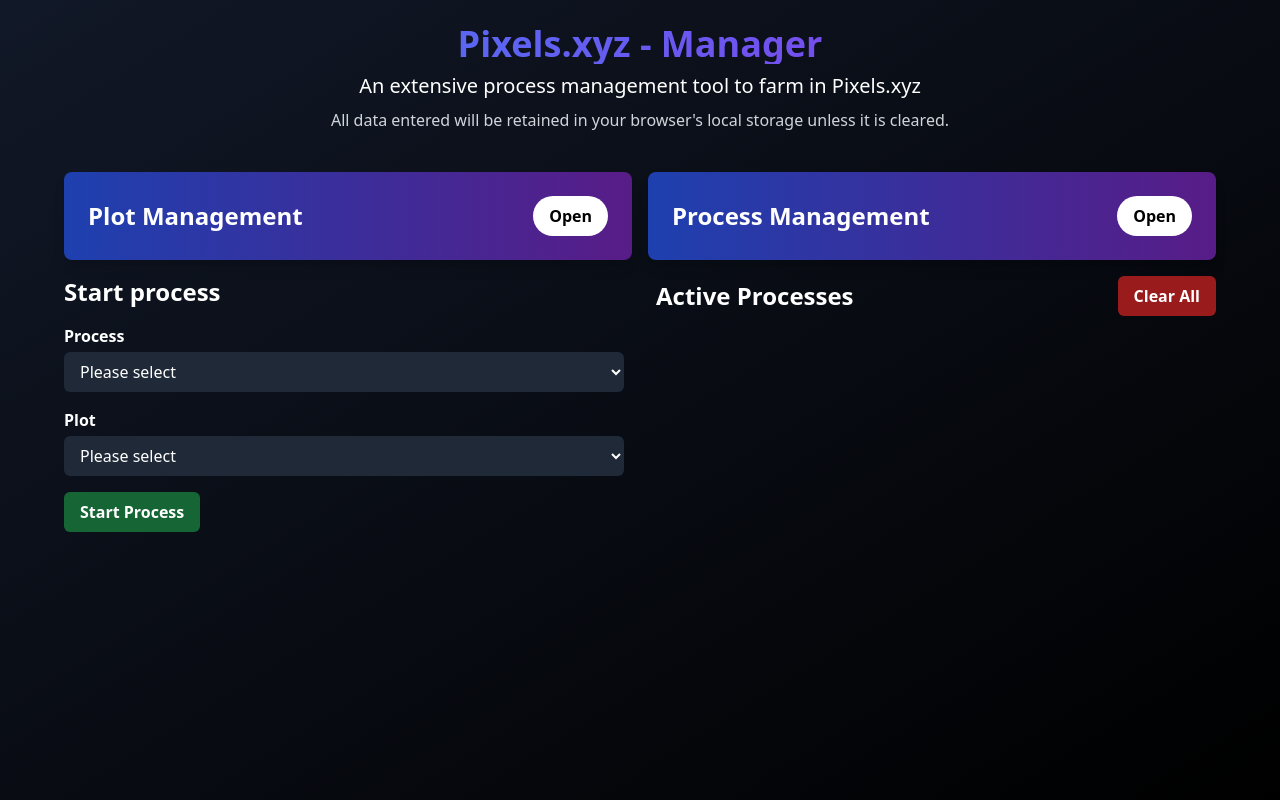
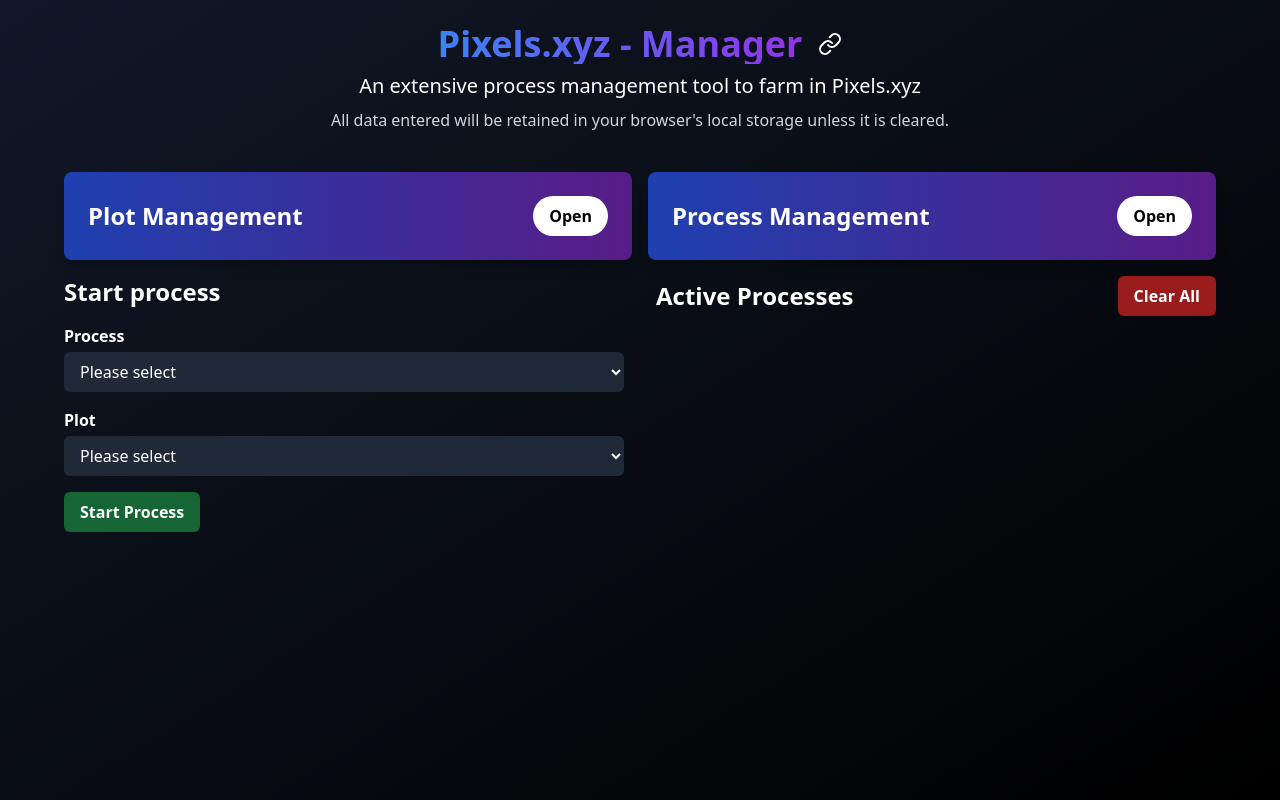
Before and after one commit to navopw/pixels-manager, a React (Vite) app: page / in a window 1280 px wide. Built offline with nearby package versions, Linux system fonts and the light colour scheme.

Commit message:
Add github link

```diff
--- a/package.json
+++ b/package.json
@@ -11,6 +11,7 @@
 	},
 	"dependencies": {
 		"dayjs": "^1.11.10",
+		"lucide-react": "^0.367.0",
 		"react": "^18.2.0",
 		"react-dom": "^18.2.0",
 		"react-router-dom": "^6.21.2",
--- a/src/App.tsx
+++ b/src/App.tsx
@@ -1,6 +1,7 @@
 import { useState, useEffect } from "react";
 import dayjs from "dayjs";
 import { v4 as uuidv4 } from "uuid";
+import { Link } from "lucide-react";
 
 type Plot = {
 	id: number;
@@ -237,9 +238,17 @@
 	return (
 		<div className="min-h-screen bg-gradient-to-br from-gray-900 to-black p-6 text-white">
 			<header className="text-center mb-10">
+				<div className="flex items-center justify-center space-x-4">
 					<h1 className="text-4xl font-bold text-transparent bg-clip-text bg-gradient-to-r from-blue-500 to-purple-600">
 						Pixels.xyz - Manager
 					</h1>
+					<div>
+						<a href="https://github.com/navopw/pixels-manager" target="_blank" rel="noopener noreferrer">
+							<Link className="text-white cursor-pointer">GitHub Repository</Link>
+						</a>
+					</div>
+				</div>
+
 				<p className="text-xl mt-2">An extensive process management tool to farm in Pixels.xyz</p>
 				<p className="text-md text-gray-300 mt-2">
 					All data entered will be retained in your browser's local storage unless it is cleared.
@@ -505,7 +514,9 @@
 						</div>
 
 						<div className="space-y-6">
-							{activeProcesses.sort((a, b) => getRemainingTimeUnix(b) - getRemainingTimeUnix(a)).map(activeProcess => {
+							{activeProcesses
+								.sort((a, b) => getRemainingTimeUnix(b) - getRemainingTimeUnix(a))
+								.map(activeProcess => {
 									const process = processes.find(p => p.id === activeProcess.processId);
 									const plot = plots.find(p => p.id === activeProcess.plotId);
 
```
Also changed, not shown: 1 other file (tests, documents, lock files or other folders). Lines whose indentation alone changed are shown as unchanged.
